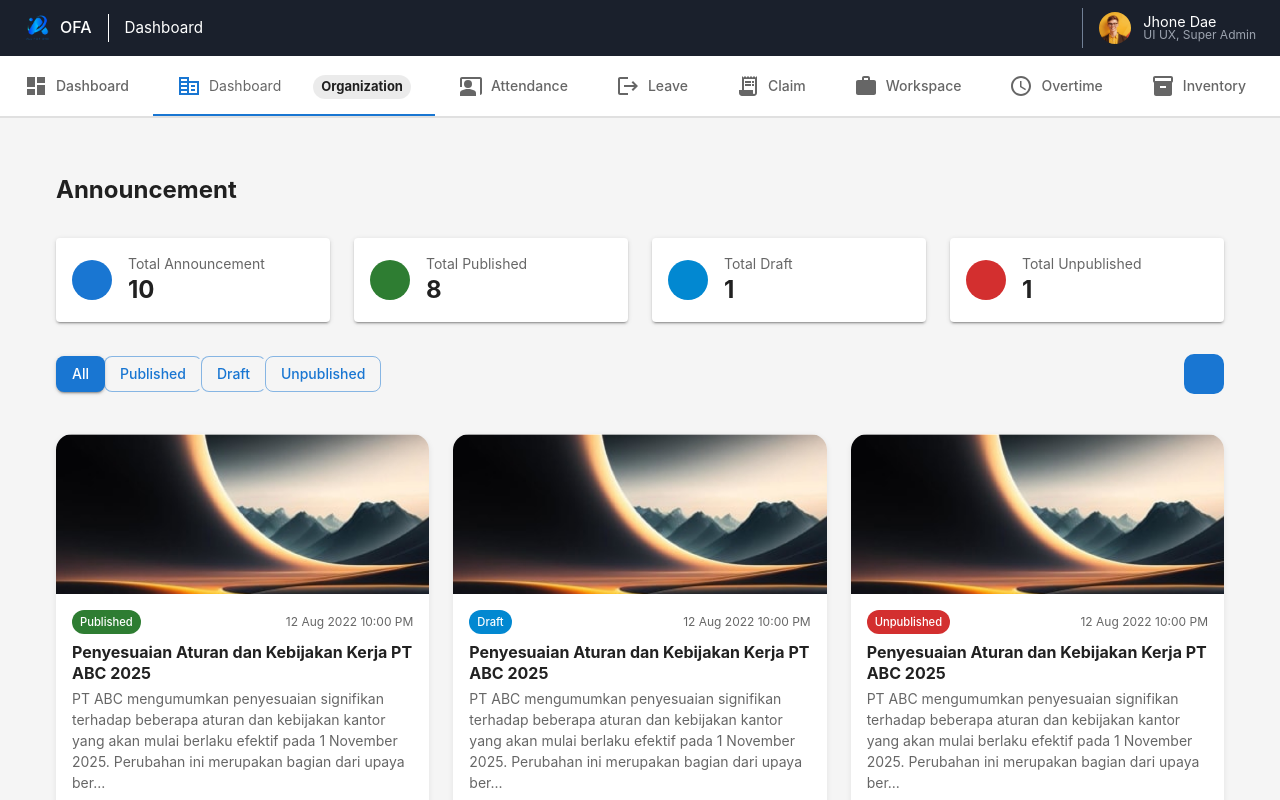
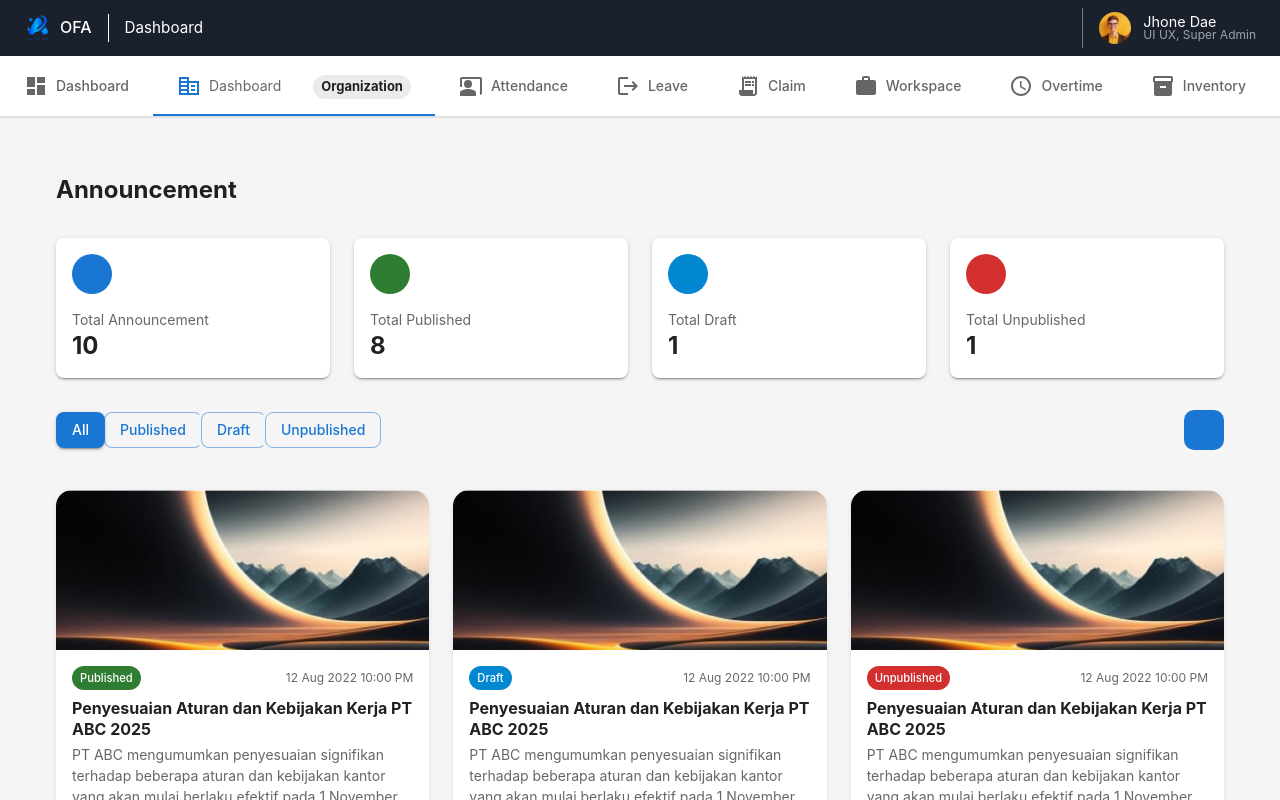
Before and after one commit to yasirrzk/announcement-service, a React (Vite) app: page / in a window 1280 px wide. Shown: the top 800 px of the page. Built offline with nearby package versions, Linux system fonts and the light colour scheme; some icons are missing.

Commit message:
update statCard

```diff
--- a/src/Components/StatCard.jsx
+++ b/src/Components/StatCard.jsx
@@ -3,7 +3,7 @@ import { Paper, Typography, Box, Avatar } from '@mui/material';
 
 const StatCard = ({ icon, title, count, color }) => {
   return (
-    <Paper elevation={2} sx={{ p: 2, display: 'flex', alignItems: 'center' }}>
+    <Paper elevation={2} sx={{ p: 2, width:'100%' , gap:2 ,borderRadius:'8px', display: 'flex', flexDirection:"column", justifyContent: 'center' }}>
       <Avatar sx={{ bgcolor: color, mr: 2 }}>
         {icon}
       </Avatar>
```
